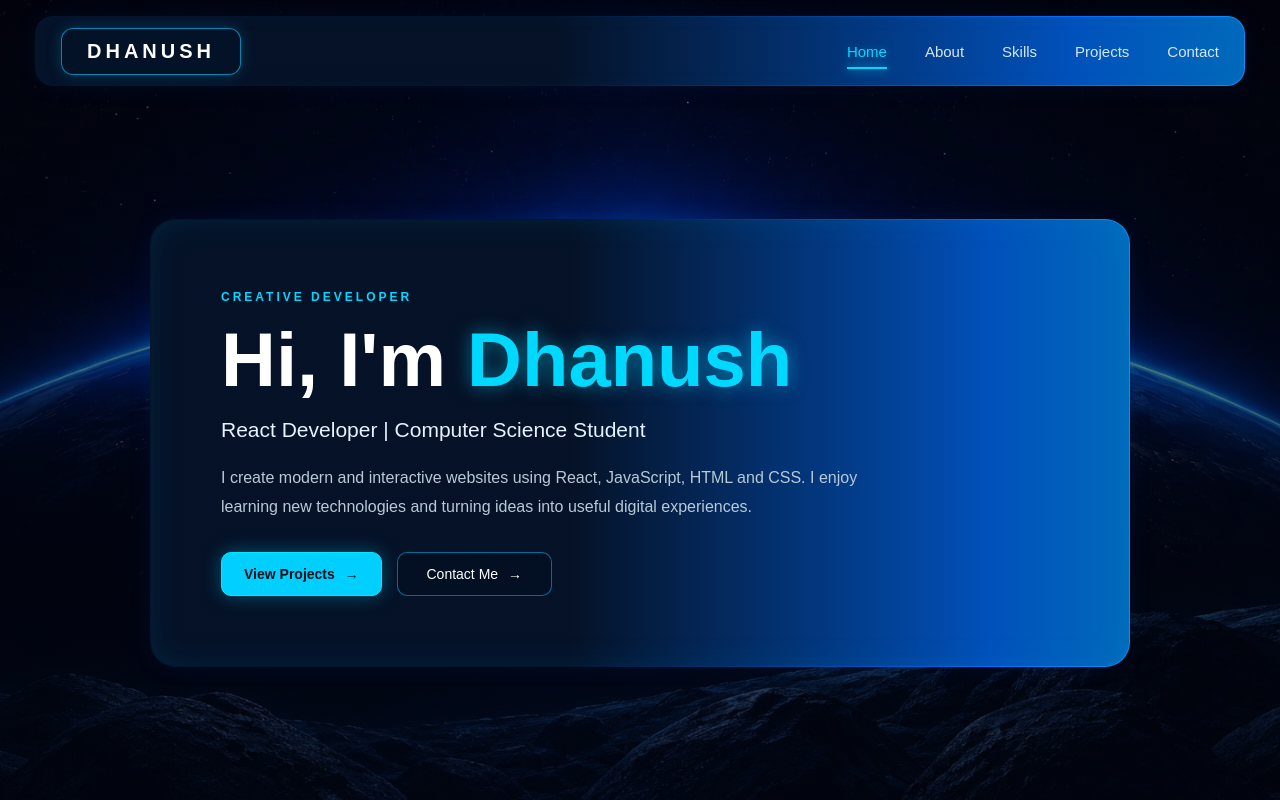
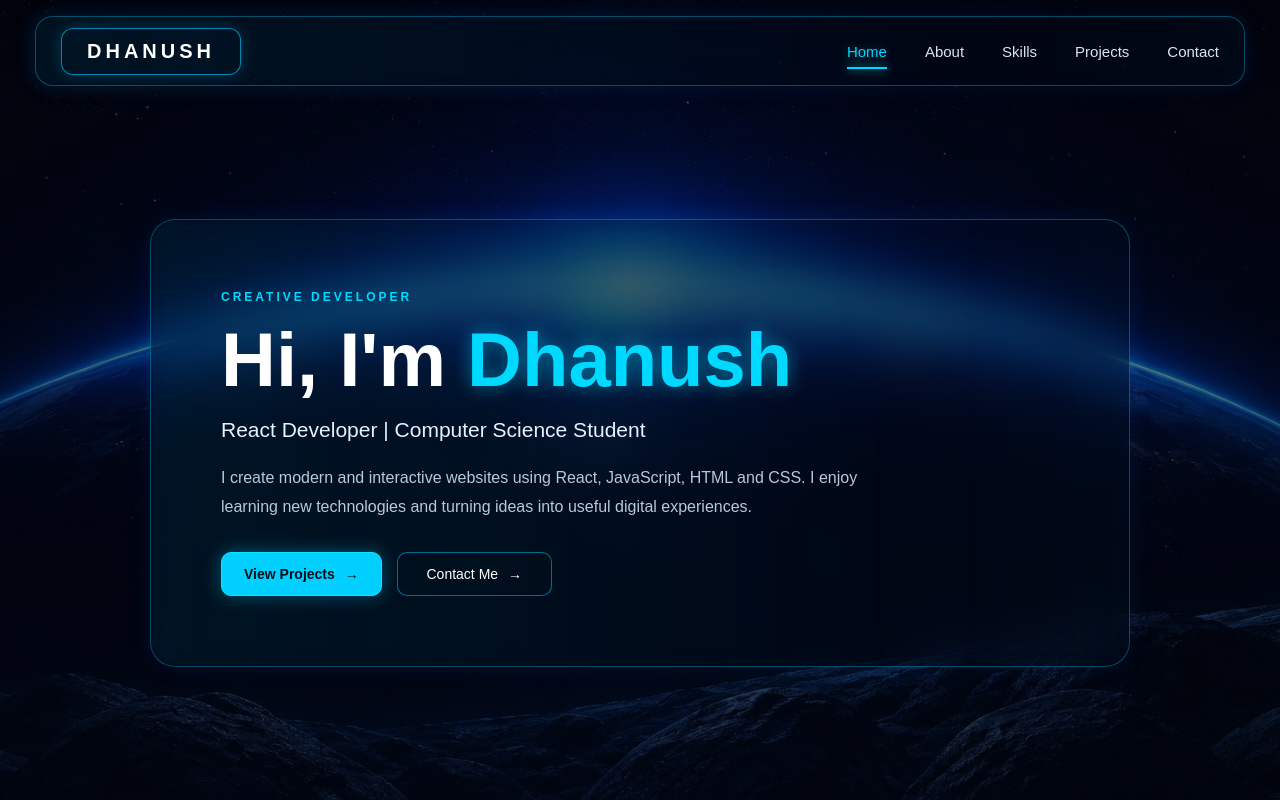
Before and after one commit to dhanushkptcs2024-crypto/my-portfolio, a React app: page / in a window 1280 px wide. Built offline with nearby package versions, Linux system fonts and the light colour scheme; the HTML template or start-up script is replaced by a standard one.

Commit message:
Update App.css

```diff
--- a/src/App.css
+++ b/src/App.css
@@ -1,6 +1,6 @@
-/* =========================================
+/* =========================================================
    RESET
-========================================= */
+========================================================= */
 
 * {
   margin: 0;
@@ -19,7 +19,6 @@ body {
   font-family: Arial, Helvetica, sans-serif;
   background: #010308;
   color: white;
-
   overflow-x: hidden;
   overflow-y: auto;
 }
@@ -36,9 +35,9 @@ textarea {
 }
 
 
-/* =========================================
+/* =========================================================
    MAIN PAGE
-========================================= */
+========================================================= */
 
 .page {
   width: 100%;
@@ -63,123 +62,156 @@ textarea {
 }
 
 
-/* =========================================
+/* =========================================================
    GLASS EFFECT
-   WITH MOVING NEON BORDER
-========================================= */
+   ANIMATED LIGHT TRAVELS AROUND BORDER
+========================================================= */
 
 .glass {
   position: relative;
 
+  border: 1px solid rgba(0, 210, 255, 0.35);
+
   background: rgba(3, 13, 28, 0.30);
-
-  border: 1px solid transparent;
-  border-radius: inherit;
 
   backdrop-filter: blur(20px);
   -webkit-backdrop-filter: blur(20px);
 
-  /*
-    First layer = glass
-    Second layer = animated neon border
-  */
-  background-image:
-    linear-gradient(
-      rgba(3, 13, 28, 0.30),
-      rgba(3, 13, 28, 0.30)
-    ),
-    linear-gradient(
-      90deg,
-      #06142b,
-      #06142b,
-      #006eff,
-      #00d9ff,
-      #ffffff,
-      #00d9ff,
-      #006eff,
-      #06142b
-    );
-
-  background-origin: padding-box, border-box;
-
-  background-clip: padding-box, border-box;
-
-  background-size:
-    100% 100%,
-    300% 100%;
-
-  animation:
-    neonBorderMove 5s linear infinite,
-    glassGlow 3s ease-in-out infinite alternate;
-
   box-shadow:
-    0 0 25px rgba(0, 120, 255, 0.08),
+    0 0 25px rgba(0, 120, 255, 0.10),
     inset 0 0 25px rgba(0, 170, 255, 0.03);
 }
 
 
-/* =========================================
-   MOVING BORDER
-========================================= */
+/* =========================================================
+   MOVING BORDER LIGHT
+========================================================= */
 
-@keyframes neonBorderMove {
+.glass::before {
+  content: "";
+
+  position: absolute;
+
+  inset: -2px;
+
+  border-radius: inherit;
+
+  padding: 2px;
+
+  background:
+    linear-gradient(
+      90deg,
+      transparent 0%,
+      transparent 30%,
+      #006eff 40%,
+      #00d9ff 46%,
+      #ffffff 50%,
+      #00d9ff 54%,
+      #006eff 60%,
+      transparent 70%,
+      transparent 100%
+    );
+
+  background-size: 300% 100%;
+
+  animation: borderLight 3.5s linear infinite;
+
+  pointer-events: none;
+
+  z-index: 0;
+
+  -webkit-mask:
+    linear-gradient(#fff 0 0) content-box,
+    linear-gradient(#fff 0 0);
+
+  -webkit-mask-composite: xor;
+
+  mask-composite: exclude;
+}
+
+
+/* =========================================================
+   SOFT OUTER GLOW
+========================================================= */
+
+.glass::after {
+  content: "";
+
+  position: absolute;
+
+  inset: -3px;
+
+  border-radius: inherit;
+
+  background:
+    linear-gradient(
+      90deg,
+      transparent,
+      rgba(0, 217, 255, 0.20),
+      transparent
+    );
+
+  background-size: 300% 100%;
+
+  animation: softBorderGlow 3.5s linear infinite;
+
+  filter: blur(8px);
+
+  opacity: 0.7;
+
+  pointer-events: none;
+
+  z-index: -1;
+}
+
+
+/* =========================================================
+   KEEP CONTENT ABOVE ANIMATION
+========================================================= */
+
+.glass > * {
+  position: relative;
+  z-index: 1;
+}
+
+
+/* =========================================================
+   BORDER ANIMATION
+========================================================= */
+
+@keyframes borderLight {
 
   0% {
-    background-position:
-      0 0,
-      0% 50%;
-  }
-
-  25% {
-    background-position:
-      0 0,
-      50% 50%;
-  }
-
-  50% {
-    background-position:
-      0 0,
-      100% 50%;
-  }
-
-  75% {
-    background-position:
-      0 0,
-      50% 50%;
+    background-position: 300% 0;
   }
 
   100% {
-    background-position:
-      0 0,
-      0% 50%;
+    background-position: -300% 0;
   }
+
 }
 
 
-/* =========================================
-   GLASS GLOW PULSE
-========================================= */
+/* =========================================================
+   SOFT GLOW ANIMATION
+========================================================= */
 
-@keyframes glassGlow {
+@keyframes softBorderGlow {
 
   0% {
-    box-shadow:
-      0 0 15px rgba(0, 150, 255, 0.08),
-      inset 0 0 20px rgba(0, 170, 255, 0.03);
+    background-position: 300% 0;
   }
 
   100% {
-    box-shadow:
-      0 0 35px rgba(0, 210, 255, 0.30),
-      0 0 70px rgba(0, 100, 255, 0.12),
-      inset 0 0 30px rgba(0, 210, 255, 0.06);
+    background-position: -300% 0;
   }
+
 }
 
 
-/* =========================================
+/* =========================================================
    NAVBAR
-========================================= */
+========================================================= */
 
 .navbar {
   width: calc(100% - 70px);
@@ -203,9 +235,9 @@ textarea {
 }
 
 
-/* =========================================
+/* =========================================================
    LOGO
-========================================= */
+========================================================= */
 
 .logo {
   padding: 11px 25px;
@@ -242,15 +274,13 @@ textarea {
 }
 
 
-/* =========================================
+/* =========================================================
    NAVIGATION
-========================================= */
+========================================================= */
 
 .nav-links {
   display: flex;
-
   align-items: center;
-
   gap: 38px;
 }
 
@@ -294,9 +324,9 @@ textarea {
 }
 
 
-/* =========================================
+/* =========================================================
    HOME PAGE
-========================================= */
+========================================================= */
 
 .home-page {
   flex: 1;
@@ -330,21 +360,10 @@ textarea {
   animation: heroAnimation 0.9s ease;
 }
 
-.hero::after {
-  content: "";
 
-  position: absolute;
-
-  inset: 0;
-
-  border-radius: 25px;
-
-  box-shadow:
-    inset 0 0 35px rgba(0, 200, 255, 0.08),
-    0 0 35px rgba(0, 150, 255, 0.08);
-
-  pointer-events: none;
-}
+/* =========================================================
+   HERO INNER GLOW
+========================================================= */
 
 .hero-content {
   position: relative;
@@ -407,13 +426,12 @@ h1 span {
 }
 
 
-/* =========================================
+/* =========================================================
    BUTTONS
-========================================= */
+========================================================= */
 
 .hero-buttons {
   display: flex;
-
   gap: 15px;
 }
 
@@ -421,7 +439,6 @@ h1 span {
   display: inline-flex;
 
   align-items: center;
-
   justify-content: center;
 
   gap: 10px;
@@ -479,9 +496,9 @@ h1 span {
 }
 
 
-/* =========================================
+/* =========================================================
    INNER PAGES
-========================================= */
+========================================================= */
 
 .inner-page {
   flex: 1;
@@ -528,9 +545,9 @@ h1 span {
 }
 
 
-/* =========================================
+/* =========================================================
    ABOUT
-========================================= */
+========================================================= */
 
 .about-content {
   display: grid;
@@ -611,9 +628,9 @@ h1 span {
 }
 
 
-/* =========================================
+/* =========================================================
    SKILLS
-========================================= */
+========================================================= */
 
 .skills-grid {
   display: grid;
@@ -681,9 +698,9 @@ h1 span {
 }
 
 
-/* =========================================
+/* =========================================================
    PROJECTS
-========================================= */
+========================================================= */
 
 .projects-list {
   margin-top: 15px;
@@ -837,9 +854,9 @@ h1 span {
 }
 
 
-/* =========================================
+/* =========================================================
    CONTACT
-========================================= */
+========================================================= */
 
 .contact-card {
   display: grid;
@@ -982,9 +999,9 @@ h1 span {
 }
 
 
-/* =========================================
-   ANIMATIONS
-========================================= */
+/* =========================================================
+   PAGE ANIMATIONS
+========================================================= */
 
 @keyframes navAnimation {
 
@@ -1029,15 +1046,14 @@ h1 span {
 }
 
 
-/* =========================================
+/* =========================================================
    TABLET
-========================================= */
+========================================================= */
 
 @media (max-width: 850px) {
 
   .navbar {
     width: calc(100% - 30px);
-
     padding: 0 15px;
   }
 
@@ -1111,21 +1127,19 @@ h1 span {
 }
 
 
-/* =========================================
+/* =========================================================
    MOBILE
-========================================= */
+========================================================= */
 
 @media (max-width: 600px) {
 
   body {
     overflow-x: hidden;
-
     overflow-y: auto;
   }
 
   .page {
     min-height: 100vh;
-
     height: auto;
   }
 
@@ -1238,4 +1252,4 @@ h1 span {
     padding: 20px;
   }
 
-  }
+   }
```
